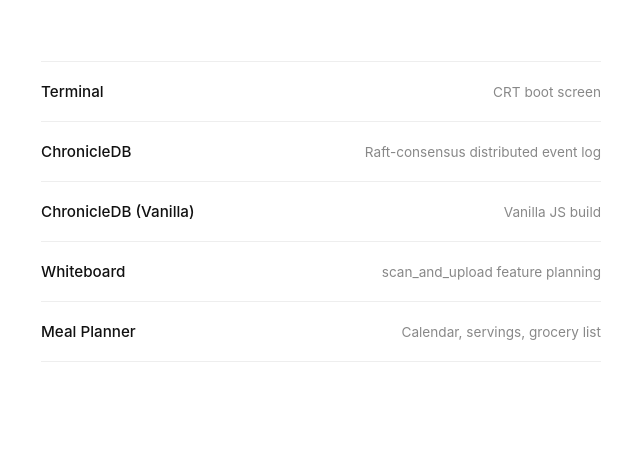
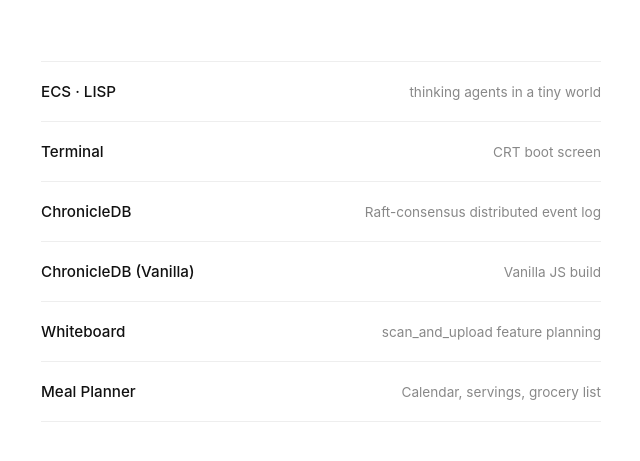
Before and after one commit to ConradMearns/7m9, a plain HTML site: page index.html in a window 1280 px wide. Shown: the part 137-598 px from the top of the page, without its empty margins (319-959 px from the left). Drawn offline with Linux system fonts and the light colour scheme.

Commit message:
Deploy: build ecs-lisp in CI; link it from the portfolio
GitHub Pages was uploading the repo root as-is, so ecs-lisp shipped as
raw TypeScript source (index.html -> ./src/main.ts) that browsers can't
run — the page never initialized and its examples never loaded.

- deploy.yml: set up Bun, `bun build` ecs-lisp to a static bundle, and
  assemble a _site that serves the BUILT page at /ecs-lisp/ (source
  excluded). Other root pages copied as before.
- index.html: link ECS · LISP from the portfolio.

Co-Authored-By: Claude Opus 4.8 <noreply@anthropic.com>

```diff
--- a/index.html
+++ b/index.html
@@ -79,6 +79,12 @@
 
   <ul>
     <li>
+      <a class="project" href="ecs-lisp/index.html">
+        <span class="project-name">ECS · LISP</span>
+        <span class="project-desc">thinking agents in a tiny world</span>
+      </a>
+    </li>
+    <li>
       <a class="project" href="terminal.html">
         <span class="project-name">Terminal</span>
         <span class="project-desc">CRT boot screen</span>
```
Also changed, not shown: .github/workflows/deploy.yml.
